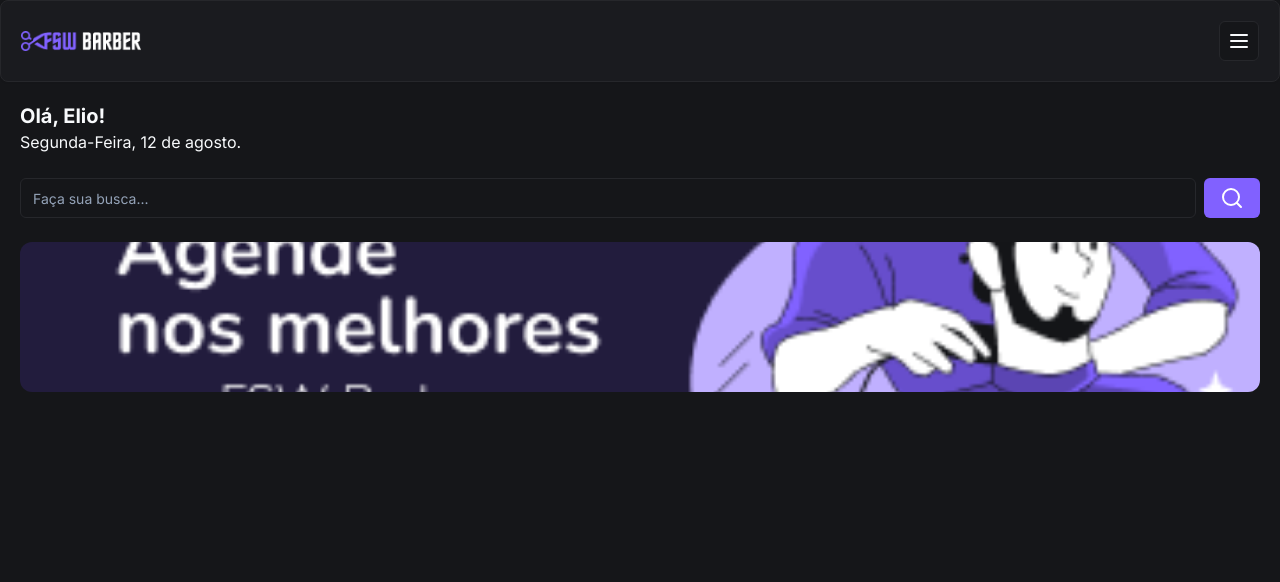
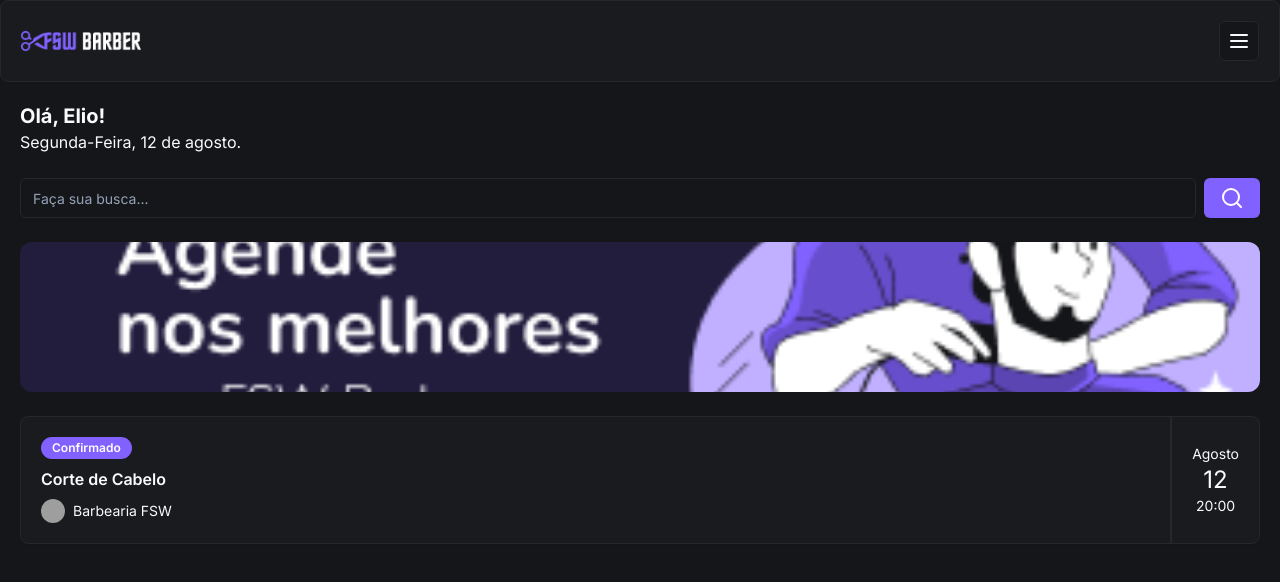
Before and after one commit to Eliomatheus/fsw-barber, a Next.js app: page / in a window 1280 px wide. Shown: the top 582 px of the page. Built offline with nearby package versions, Linux system fonts and the light colour scheme; grey boxes are pictures that could not be loaded.

Commit message:
feat: add booking item

```diff
--- /dev/null
+++ b/app/_components/ui/avatar.tsx
@@ -0,0 +1,50 @@
+"use client"
+
+import * as React from "react"
+import * as AvatarPrimitive from "@radix-ui/react-avatar"
+
+import { cn } from "@/app/_lib/utils"
+
+const Avatar = React.forwardRef<
+  React.ElementRef<typeof AvatarPrimitive.Root>,
+  React.ComponentPropsWithoutRef<typeof AvatarPrimitive.Root>
+>(({ className, ...props }, ref) => (
+  <AvatarPrimitive.Root
+    ref={ref}
+    className={cn(
+      "relative flex h-10 w-10 shrink-0 overflow-hidden rounded-full",
+      className,
+    )}
+    {...props}
+  />
+))
+Avatar.displayName = AvatarPrimitive.Root.displayName
+
+const AvatarImage = React.forwardRef<
+  React.ElementRef<typeof AvatarPrimitive.Image>,
+  React.ComponentPropsWithoutRef<typeof AvatarPrimitive.Image>
+>(({ className, ...props }, ref) => (
+  <AvatarPrimitive.Image
+    ref={ref}
+    className={cn("aspect-square h-full w-full", className)}
+    {...props}
+  />
+))
+AvatarImage.displayName = AvatarPrimitive.Image.displayName
+
+const AvatarFallback = React.forwardRef<
+  React.ElementRef<typeof AvatarPrimitive.Fallback>,
+  React.ComponentPropsWithoutRef<typeof AvatarPrimitive.Fallback>
+>(({ className, ...props }, ref) => (
+  <AvatarPrimitive.Fallback
+    ref={ref}
+    className={cn(
+      "flex h-full w-full items-center justify-center rounded-full bg-muted",
+      className,
+    )}
+    {...props}
+  />
+))
+AvatarFallback.displayName = AvatarPrimitive.Fallback.displayName
+
+export { Avatar, AvatarImage, AvatarFallback }
--- /dev/null
+++ b/app/_components/ui/badge.tsx
@@ -0,0 +1,36 @@
+import * as React from "react"
+import { cva, type VariantProps } from "class-variance-authority"
+
+import { cn } from "@/app/_lib/utils"
+
+const badgeVariants = cva(
+  "inline-flex items-center rounded-full border px-2.5 py-0.5 text-xs font-semibold transition-colors focus:outline-none focus:ring-2 focus:ring-ring focus:ring-offset-2",
+  {
+    variants: {
+      variant: {
+        default:
+          "border-transparent bg-primary text-primary-foreground hover:bg-primary/80",
+        secondary:
+          "border-transparent bg-secondary text-secondary-foreground hover:bg-secondary/80",
+        destructive:
+          "border-transparent bg-destructive text-destructive-foreground hover:bg-destructive/80",
+        outline: "text-foreground",
+      },
+    },
+    defaultVariants: {
+      variant: "default",
+    },
+  },
+)
+
+export interface BadgeProps
+  extends React.HTMLAttributes<HTMLDivElement>,
+    VariantProps<typeof badgeVariants> {}
+
+function Badge({ className, variant, ...props }: BadgeProps) {
+  return (
+    <div className={cn(badgeVariants({ variant }), className)} {...props} />
+  )
+}
+
+export { Badge, badgeVariants }
--- a/app/page.tsx
+++ b/app/page.tsx
@@ -3,22 +3,29 @@
 import { Button } from "./_components/ui/button"
 import { Input } from "./_components/ui/input"
 import Image from "next/image"
+import { Card, CardContent } from "./_components/ui/card"
+import { Badge } from "./_components/ui/badge"
+import { Avatar } from "./_components/ui/avatar"
+import { AvatarImage } from "@radix-ui/react-avatar"
 
 const Home = () => {
   return (
     <div>
+      {/* HEADER */}
       <Header />
       <div className="p-5">
+        {/* TEXTO */}
         <h2 className="text-xl font-bold">Olá, Elio!</h2>
         <p>Segunda-Feira, 12 de agosto.</p>
 
+        {/* BUSCA */}
         <div className="mt-6 flex items-center gap-2">
           <Input placeholder="Faça sua busca..." />
           <Button>
             <SearchIcon />
           </Button>
         </div>
-
+        {/* IMAGEM */}
         <div className="relative mt-6 h-[150px] w-full">
           <Image
             alt="Agende nos melhores com FSW Barber"
@@ -27,6 +34,30 @@
             className="rounded-xl object-cover"
           />
         </div>
+
+        {/* AGENDAMENTO*/}
+        <Card className="mt-6">
+          <CardContent className="flex justify-between p-0">
+            {/* ESQUERDA*/}
+            <div className="flex flex-col gap-2 py-5 pl-5">
+              <Badge className="w-fit">Confirmado</Badge>
+              <h3 className="font-semibold">Corte de Cabelo</h3>
+
+              <div className="flex items-center gap-2">
+                <Avatar className="h-6 w-6">
+                  <AvatarImage src="https://utfs.io/f/c97a2dc9-cf62-468b-a851-bfd2bdde775f-16p.png" />
+                </Avatar>
+                <p className="text-sm">Barbearia FSW</p>
+              </div>
+            </div>
+            {/* ESQUERDA*/}
+            <div className="flex flex-col items-center justify-center border-l-2 border-solid px-5">
+              <p className="text-sm">Agosto</p>
+              <p className="text-2xl">12</p>
+              <p className="text-sm">20:00</p>
+            </div>
+          </CardContent>
+        </Card>
       </div>
     </div>
   )
--- a/package.json
+++ b/package.json
@@ -14,6 +14,7 @@
   },
   "dependencies": {
     "@prisma/client": "^5.18.0",
+    "@radix-ui/react-avatar": "^1.1.0",
     "@radix-ui/react-slot": "^1.1.0",
     "class-variance-authority": "^0.7.0",
     "clsx": "^2.1.1",
```
Also changed, not shown: .eslintrc.json, 1 other file (tests, documents, lock files or other folders).
